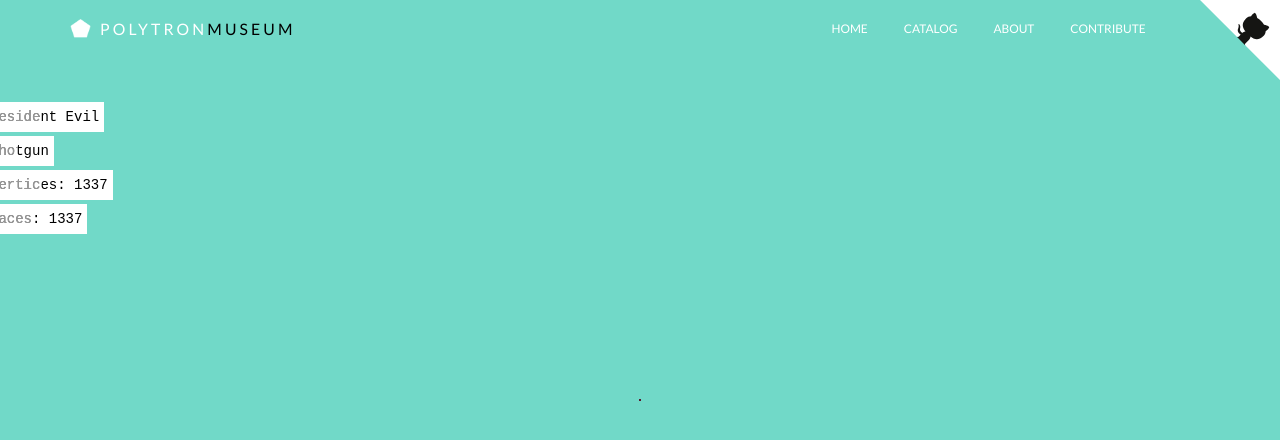
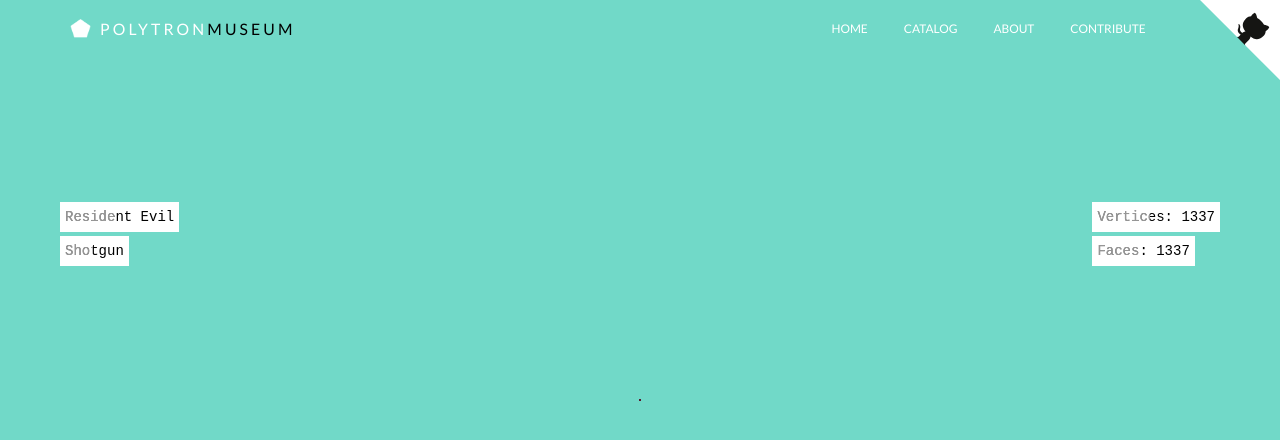
Before and after one commit to dannycalleri/polytron, a React (Create React App) app: page / in a window 1280 px wide. Shown: the top 440 px of the page. Built offline with nearby package versions, Linux system fonts and the light colour scheme; no server answers; the HTML template or start-up script is replaced by a standard one.

Commit message:
fixed styles, fixed info

```diff
--- a/src/App.css
+++ b/src/App.css
@@ -46,25 +46,11 @@
 
 header {
   width: 100%;
-  /*text-align: center;*/
   padding-bottom: 20px;
-  position: absolute;
   height: 100%;
   transition: all 1s ease-out 1s;
   z-index: 2;
 }
-/*header .container {
-  position: absolute;
-  top: 50%;
-  width: 100%;
-  transform: translateY(-50%);
-}*/
-/*header.unveil {
-  height: 120px;
-}
-header.unveil nav {
-  opacity: 1;
-}*/
 
 header {
   height: 120px;
@@ -78,9 +64,6 @@
   opacity: 0;
   transition: all 0.5s ease-out 1.5s;
 }
-/*#main.unveil {
-  opacity: 1;
-}*/
 
 #main {
   opacity: 1;
@@ -93,22 +76,6 @@
   top: 50%;
   transform: translateY(-50%);
   text-align: center;
-}
-
-.caption {
-  position: fixed;
-  width: 100%;
-  left: 0;
-  bottom: 50px;
-  text-align: center;
-  margin: auto;
-  font-family: "Raleway", sans-serif;
-}
-.caption .game {
-  font-family: "Lato", sans-serif;
-  color: #6877AC;
-  letter-spacing: 0.2em;
-  text-transform: uppercase;
 }
 
 @-webkit-keyframes FadeIn {
--- a/src/App.js
+++ b/src/App.js
@@ -20,15 +20,20 @@
         <Header />
 
         <div id="main">
-          <div className="row">
-            <Info data={[
+          <Info
+            alignLeft
+            data={[
               {name:'Resident Evil'},
               {name:'Shotgun'},
+            ]}
+          />
+          <Info
+            alignRight
+            data={[
               {name:'Vertices', value: 1337},
-              {name:'Faces', value: 1337}
-            ]} />
-          </div>
-
+              {name:'Faces', value: 1337},
+            ]}
+          />
           <PolytronScene />
         </div>
 
--- a/src/layout/info/Info.css
+++ b/src/layout/info/Info.css
@@ -1,6 +1,15 @@
 .info {
   font-family: monospace;
-  margin-top: 100px;
+  position: absolute;
+  top: 200px;
+}
+
+.info--left {
+  left: 60px;
+}
+
+.info--right {
+  right: 60px;
 }
 
 .info__element {
--- a/src/layout/info/Info.jsx
+++ b/src/layout/info/Info.jsx
@@ -2,8 +2,20 @@
 import './Info.css';
 
 export default function Info(props){
+  const classes = [];
+  classes.push('info');
+  if(props.alignLeft){
+    classes.push('info--left');
+  }
+
+  if(props.alignRight){
+    classes.push('info--right');
+  }
+
+  const stringClasses = classes.join(' ');
+
   return (
-    <div className="info">
+    <div className={stringClasses}>
       {
         props.data.map((e) => {
           let string = e.name;
--- a/src/layout/navigation/Navigation.css
+++ b/src/layout/navigation/Navigation.css
@@ -15,10 +15,10 @@
 
 .navigation__list-element {
   display: inline-block;
-  /*border-right: 1px solid #9BA3B4;*/
   line-height: 1em;
   padding-right: 10px;
   padding-left: 6px;
+  text-align: center;
 }
 
 .navigation__list-element:last-child {
@@ -28,7 +28,8 @@
 .navigation__list-element a {
   position: relative;
   color: #fff;
-  padding: 0 10px;
+  padding: 20px 10px;
+  z-index: 2;
 }
 
 .navigation__list-element-before {
@@ -49,6 +50,10 @@
   height: 100%;
 }
 
+.navigation__list-element a:focus {
+  color: #fff;
+}
+
 .navigation__list-element-text {
   position:relative;
   z-index: 1;
```
